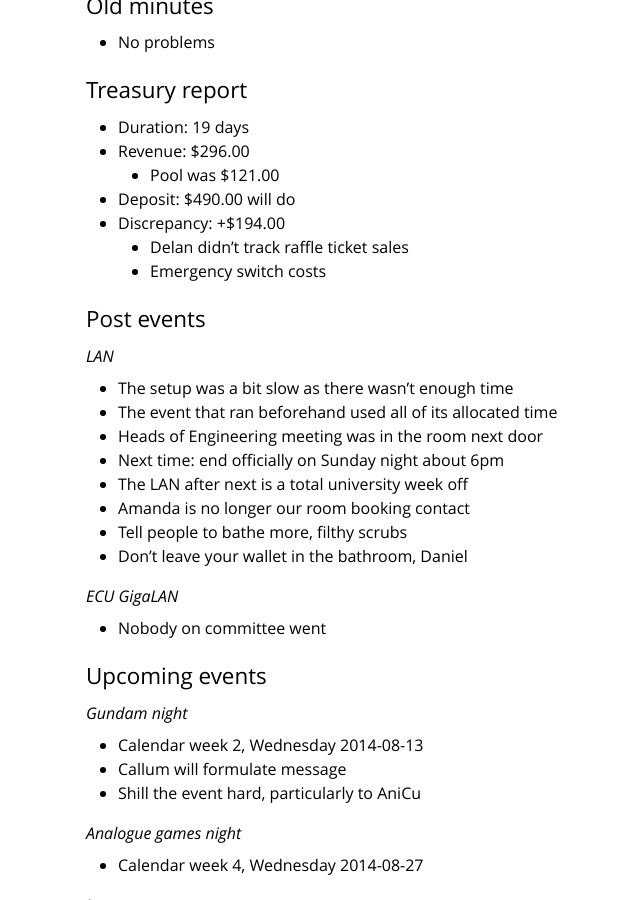
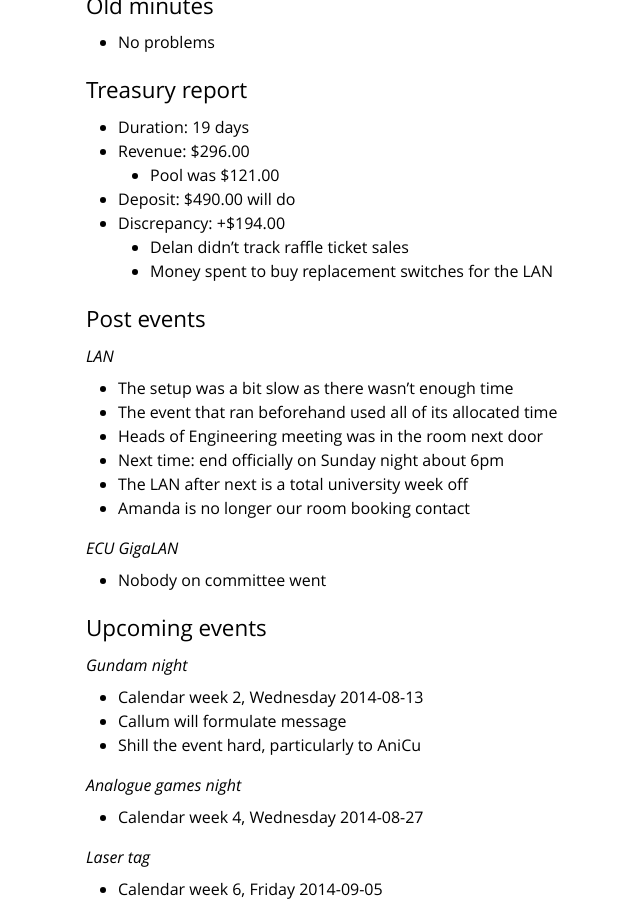
Before and after one commit to ComSSA/www.comssa.org.au, a Jekyll site: the page built from minutes/2014-07-16/index.md, in a window 1280 px wide and 900 px high, scrolled down 677 px. Shown: the whole window, without its empty margins (234-874 px from the left). Built offline with Jekyll 4.4.1, drawn with Linux system fonts in a browser that asks for light colours; some of the changed text lies outside the part shown.

Commit message:
tighten up minutes quality

```diff
--- a/minutes/2014-07-16/index.md
+++ b/minutes/2014-07-16/index.md
@@ -38,7 +38,7 @@ title: Minutes for 2014-07-16
   * Deposit: $490.00 will do
   * Discrepancy: +$194.00
     * Delan didn't track raffle ticket sales
-    * Emergency switch costs
+    * Money spent to buy replacement switches for the LAN
 
 ## Post events
 
@@ -50,8 +50,6 @@ title: Minutes for 2014-07-16
   * Next time: end officially on Sunday night about 6pm
   * The LAN after next is a total university week off
   * Amanda is no longer our room booking contact
-  * Tell people to bathe more, filthy scrubs
-  * Don't leave your wallet in the bathroom, Daniel
 
 ### ECU GigaLAN
 
```
Also changed, not shown: other parts of minutes/2014-07-16/index.md (+1 -1 lines).
